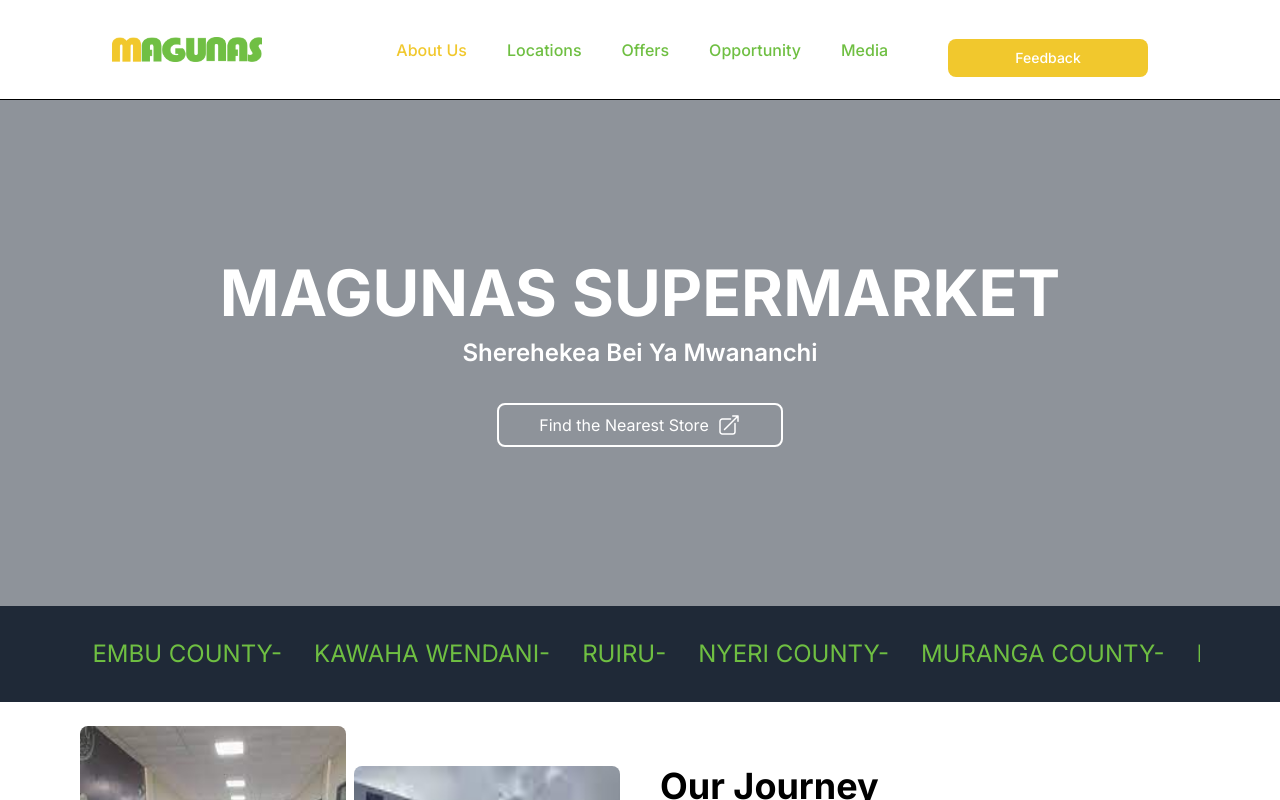
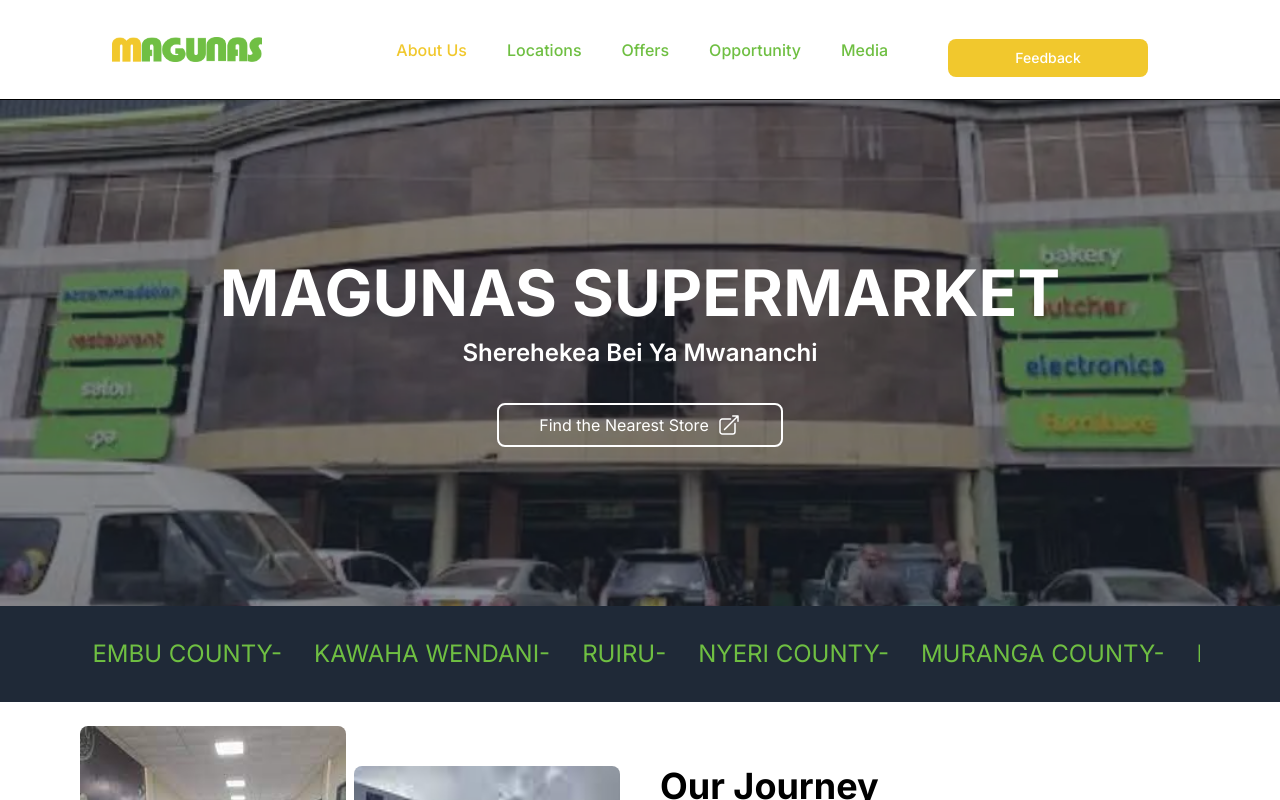
Before and after one commit to wansom/magunas, a Next.js app: page / in a window 1280 px wide. Shown: the top 800 px of the page. Built offline with nearby package versions, Linux system fonts and the light colour scheme.

Commit message:
return banner text

```diff
--- a/src/app/page.js
+++ b/src/app/page.js
@@ -5,7 +5,7 @@
   return (
     <main className="overflow-x-hidden">
       <Navbar />
-      <section className="anner relative bg-center bg-cover min-h-[506px] w-full flex flex-col items-center justify-center gap-3 px-5 md:px-20">
+      <section className="banner relative bg-center bg-cover min-h-[506px] w-full flex flex-col items-center justify-center gap-3 px-5 md:px-20">
         <div className="absolute inset-0 bg-gray-800 opacity-50"></div>
 
         <h1 className="relative z-10 text-[24px] md:text-[64px] font-bold text-white uppercase text-center">
```
